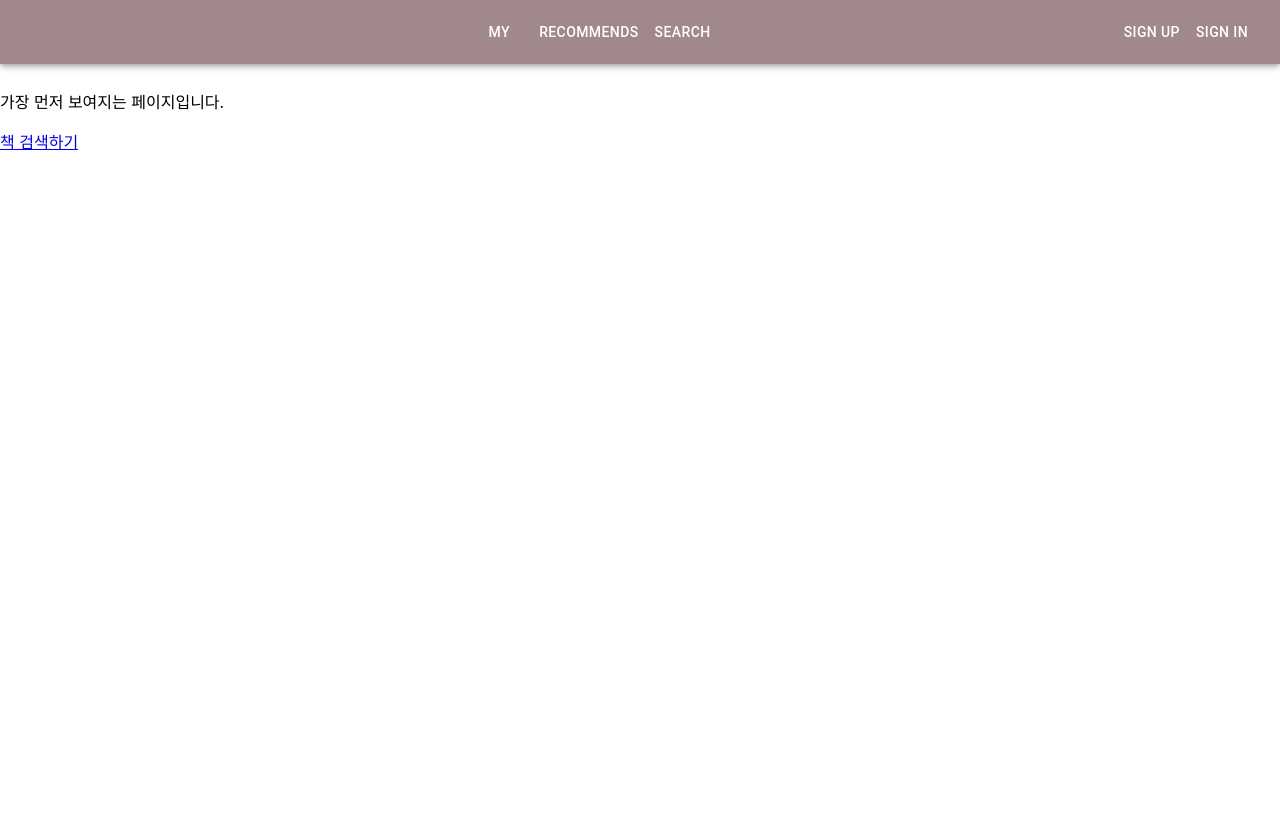
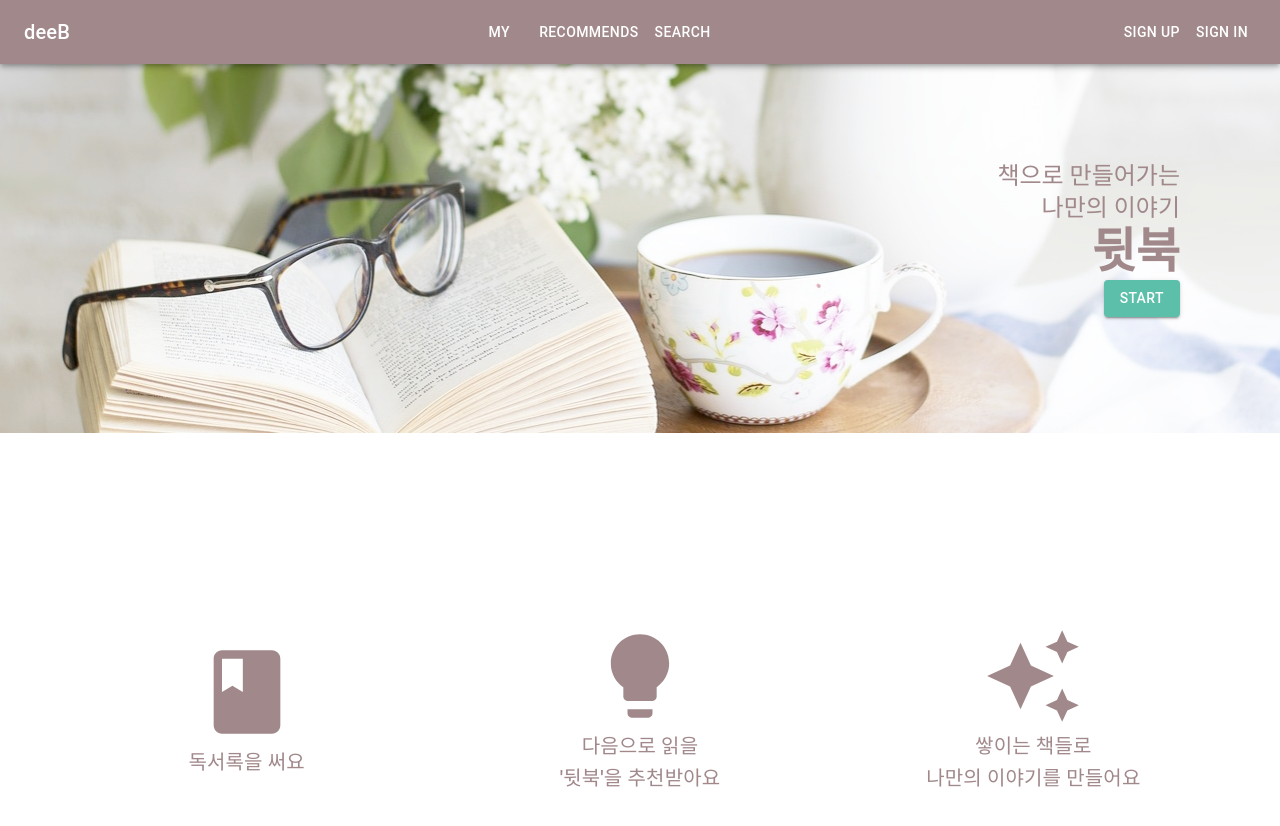
Before and after one commit to jm3789/deeb-front, a React (Create React App) app: page / in a window 1280 px wide. Shown: the top 826 px of the page. Before the commit the page ends 800 px from the top, so only its background shows below. Built offline with nearby package versions, Linux system fonts and the light colour scheme.

Commit message:
style: 홈 화면 UI 및 자잘한 UI 수정

```diff
--- a/package.json
+++ b/package.json
@@ -6,6 +6,7 @@
 		"@emotion/react": "^11.11.4",
 		"@emotion/styled": "^11.11.0",
 		"@mui/material": "^5.15.13",
+		"@mui/icons-material": "^5.15.17",
 		"@testing-library/jest-dom": "^5.17.0",
 		"@testing-library/react": "^13.4.0",
 		"@testing-library/user-event": "^13.5.0",
--- a/src/components/Layout/Header/Header.js
+++ b/src/components/Layout/Header/Header.js
@@ -9,6 +9,7 @@ function Header() {
             variant="h6"
             component="div"
             sx={{ flexGrow: 1, display: { xs: "none", sm: "block" } }}
+            color="white"
           >
             deeB
           </Typography>
--- /dev/null
+++ b/src/components/Layout/Layout.css
@@ -0,0 +1,3 @@
+.main {
+    margin-top: 60px; /* 헤더의 높이만큼 마진을 줘서 겹침 방지 */
+  }
--- a/src/components/Layout/Layout.js
+++ b/src/components/Layout/Layout.js
@@ -1,10 +1,11 @@
 import Header from "./Header/Header";
+import "./Layout.css";
 
 const Layout = ({ children }) => {
   return (
     <div>
       <Header />
-      <main>{children}</main>
+      <main className="main">{children}</main>
     </div>
   );
 };
--- a/src/pages/Home.js
+++ b/src/pages/Home.js
@@ -1,12 +1,70 @@
+import { Button, Typography, Box, Grid } from "@mui/material";
 import Layout from "../components/Layout/Layout";
-import { Link } from "react-router-dom";
+import "./pages.css";
+import background from "./background.jpg";
+import BookIcon from "@mui/icons-material/Book";
+import LightbulbIcon from "@mui/icons-material/Lightbulb";
+import AutoAwesomeIcon from "@mui/icons-material/AutoAwesome";
 
 const Home = () => {
   return (
     <Layout>
-      <h1>홈</h1>
-      <p>가장 먼저 보여지는 페이지입니다.</p>
-      <Link to="/search">책 검색하기</Link>
+      <Box
+        sx={{
+          backgroundImage: `url(${background})`,
+          backgroundRepeat: "no-repeat",
+          backgroundSize: "100% auto",
+        }}
+      >
+        <div className="page_layer">
+          <Grid container direction={"column"} height="100vh">
+            <Grid item xs={6}>
+              <Box textAlign={"end"} margin={"50px"}>
+                <Typography variant="h5">책으로 만들어가는</Typography>
+                <Typography variant="h5">나만의 이야기</Typography>
+                <Typography variant="h3" fontWeight={"bold"}>
+                  뒷북
+                </Typography>
+                <Button variant="contained" color="accent" href="/signin">
+                  Start
+                </Button>
+              </Box>
+            </Grid>
+            <Grid item xs={6} alignContent={"center"}>
+              <Grid container alignItems={"center"}>
+                <Grid item xs={4}>
+                  <Box textAlign={"center"}>
+                    <BookIcon color="primary" style={{ fontSize: 100 }} />
+                    <Typography variant="h6">독서록을 써요</Typography>
+                  </Box>
+                </Grid>
+                <Grid item xs={4}>
+                  <Box textAlign={"center"}>
+                    <LightbulbIcon
+                      color="primary"
+                      style={{ fontSize: 100 }}
+                    ></LightbulbIcon>
+                    <Typography variant="h6">다음으로 읽을</Typography>
+                    <Typography variant="h6">'뒷북'을 추천받아요</Typography>
+                  </Box>
+                </Grid>
+                <Grid item xs={4}>
+                  <Box textAlign={"center"}>
+                    <AutoAwesomeIcon
+                      color="primary"
+                      style={{ fontSize: 100 }}
+                    ></AutoAwesomeIcon>
+                    <Typography variant="h6">쌓이는 책들로</Typography>
+                    <Typography variant="h6">
+                      나만의 이야기를 만들어요
+                    </Typography>
+                  </Box>
+                </Grid>
+              </Grid>
+            </Grid>
+          </Grid>
+        </div>
+      </Box>
     </Layout>
   );
 };
--- a/src/pages/Search.js
+++ b/src/pages/Search.js
@@ -1,6 +1,7 @@
 import Layout from "../components/Layout/Layout";
 import { useState } from "react";
 import axios from "axios";
+import "./pages.css";
 import {
   TextField,
   Button,
@@ -56,10 +57,13 @@ const Search = () => {
   return (
     <Layout>
       <div
-        style={{ display: "flex", flexDirection: "column", padding: "0 50px" }}
+        className="page_layer"
+        style={{ display: "flex", flexDirection: "column" }}
       >
         {/* head */}
-        <h1>책 검색</h1>
+        <Typography variant="h4" fontWeight={"bold"}>
+          책 검색
+        </Typography>
         {/* body: 중앙 정렬 */}
         <div
           style={{
--- a/src/pages/Signin.js
+++ b/src/pages/Signin.js
@@ -32,7 +32,9 @@ const Signin = () => {
         minHeight="100vh"
         spacing={2}
       >
-        <Typography variant="h4">로그인</Typography>
+        <Typography variant="h4" fontWeight={"bold"}>
+          로그인
+        </Typography>
         <Box height="2vh" />
         <TextField
           label="아이디"
--- a/src/pages/Signup.js
+++ b/src/pages/Signup.js
@@ -37,7 +37,9 @@ const Signup = () => {
         minHeight="100vh" // viewport의 높이
         spacing={2}
       >
-        <Typography variant="h4">회원가입</Typography>
+        <Typography variant="h4" fontWeight={"bold"}>
+          회원가입
+        </Typography>
         <Box height="2vh" />
         <TextField
           label="아이디"
--- /dev/null
+++ b/src/pages/pages.css
@@ -0,0 +1,3 @@
+.page_layer {
+    padding: 50px;
+  }
```
Also changed, not shown: src/pages/background.jpg (added), 1 other file (tests, documents, lock files or other folders).
